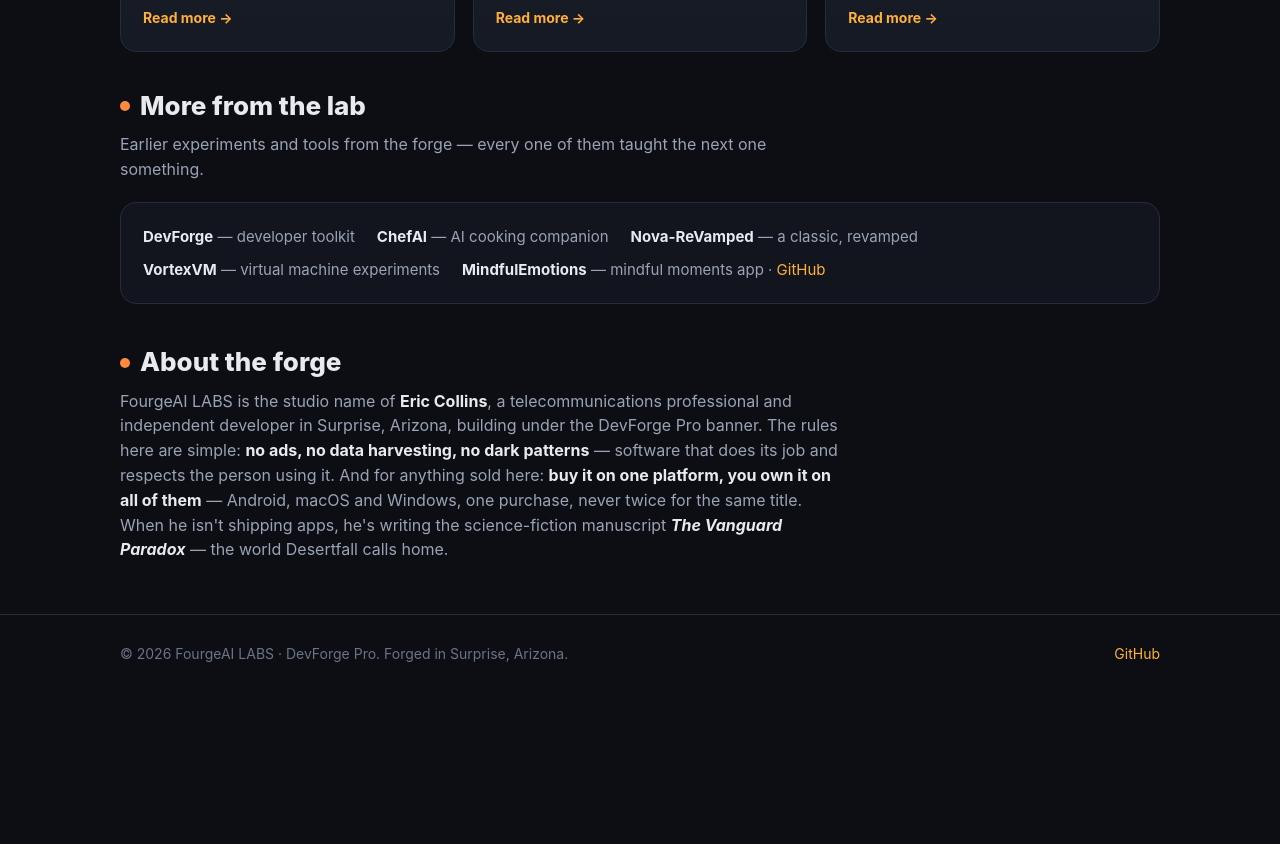
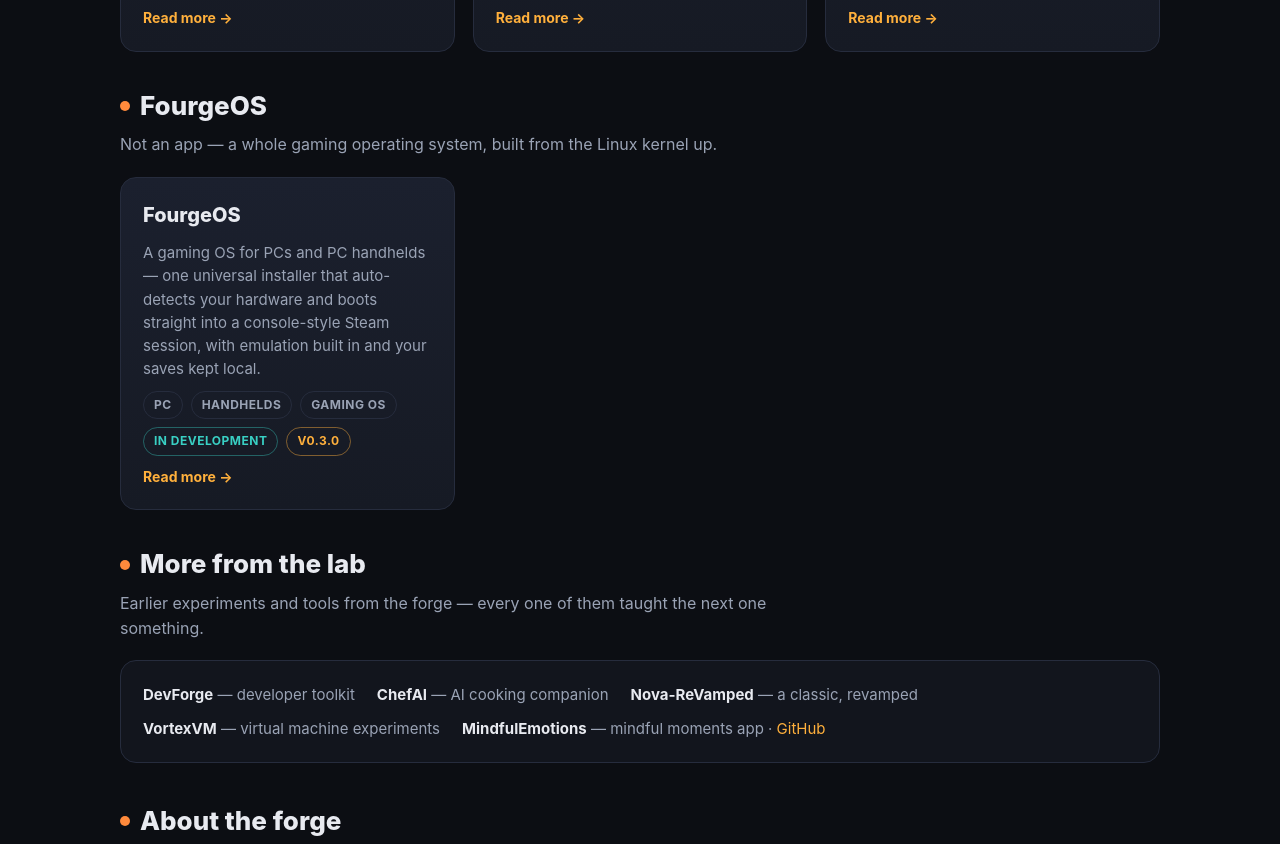
Before and after one commit to fourgeailabs/fourgeailabs.github.io, a plain HTML site: page index.html in a window 1280 px wide. Shown: the part 3281-4125 px from the top of the page. Before the commit the page ends 3986 px from the top, so only its background shows below. Drawn offline with Linux system fonts and the light colour scheme.

```diff
--- a/index.html
+++ b/index.html
@@ -270,6 +270,21 @@
     </div>
   </section>
 
+  <section id="fourgeos" data-platform-section="windows">
+    <h2><span class="dot"></span>FourgeOS</h2>
+    <p class="sub">Not an app — a whole gaming operating system, built from the Linux kernel up.</p>
+    <div class="grid">
+
+      <article class="card" data-app="fourgeos" tabindex="0" data-platform="windows">
+        <h3>FourgeOS</h3>
+        <p>A gaming OS for PCs and PC handhelds — one universal installer that auto-detects your hardware and boots straight into a console-style Steam session, with emulation built in and your saves kept local.</p>
+        <div class="tags"><span class="tag">PC</span><span class="tag">Handhelds</span><span class="tag">Gaming OS</span><span class="tag status">In development</span><span class="tag hot">v0.3.0</span></div>
+        <div class="more">Read more →</div>
+      </article>
+
+    </div>
+  </section>
+
   <section>
     <h2><span class="dot"></span>More from the lab</h2>
     <p class="sub">Earlier experiments and tools from the forge — every one of them taught the next one something.</p>
@@ -363,7 +378,11 @@
     desertfallpc: {title:'Vanguard: Desertfall — PC Edition', meta:'Windows · Open-world FPS · Godot',
       body:`<p>The full Desertfall campaign on PC: enhanced graphics, uncapped scale, keyboard-and-mouse and controller — <b>perfectly mirrored</b> with the Android edition. Every change lands on both, always.</p>
       <ul><li><b>True-scale Arizona</b> — 15 cities, real streets, real elevation</li><li><b>Enhanced graphics by default</b>; size is never the constraint</li><li>Built in Godot 4, tuned for big screens and bigger explosions</li></ul>
-      <p>In development. Purchasing opens when the game lists on itch.io.</p>`}
+      <p>In development. Purchasing opens when the game lists on itch.io.</p>`},
+    fourgeos: {title:'FourgeOS', meta:'PC · Handhelds · Gaming OS · v0.3.0',
+      body:`<p>A full gaming operating system built from the Linux kernel up — for Windows PCs (Proton), native Linux games, and console emulation. <b>One universal installer</b>: it auto-detects your hardware and sets itself up, no separate editions.</p>
+      <ul><li><b>Every PC handheld, not just one</b> — Legion Go, Steam Deck, ROG Ally and Ally X, MSI Claw, GPD and AYANEO are recognised automatically, with a generic handheld profile for anything else; desktops and NVIDIA eGPUs too</li><li><b>Console-style by default</b> — boots into a Gamescope Steam session, with EmulationStation-DE for retro libraries and a full Plasma desktop one step away</li><li><b>FourgeOS Versions (new in 0.3.0)</b> — the last 5 versions are kept automatically; jump back to any of them in one reboot, as easily as upgrading. Your home folder — games, saves, files — is never rolled back, downgrades are never blocked, and older versions can still receive security fixes</li><li><b>An animated FourgeOS boot</b> and FourgeOS identity throughout — no distro branding anywhere you can see</li><li><b>Local-only saves</b>, snapshot recovery, and gaming-tuned performance (zen kernel, zram, IO scheduling) out of the box</li></ul>
+      <p>In active development. Every release is proven end-to-end in automated testing — real installs, 10+ upgrade/downgrade cycles, power-cut interruption tests and firmware boots of rolled-back systems — before it ships.</p>`}
   };
   const dOverlay = document.getElementById('detailOverlay');
   const dTitle = document.getElementById('detailTitle');
```
